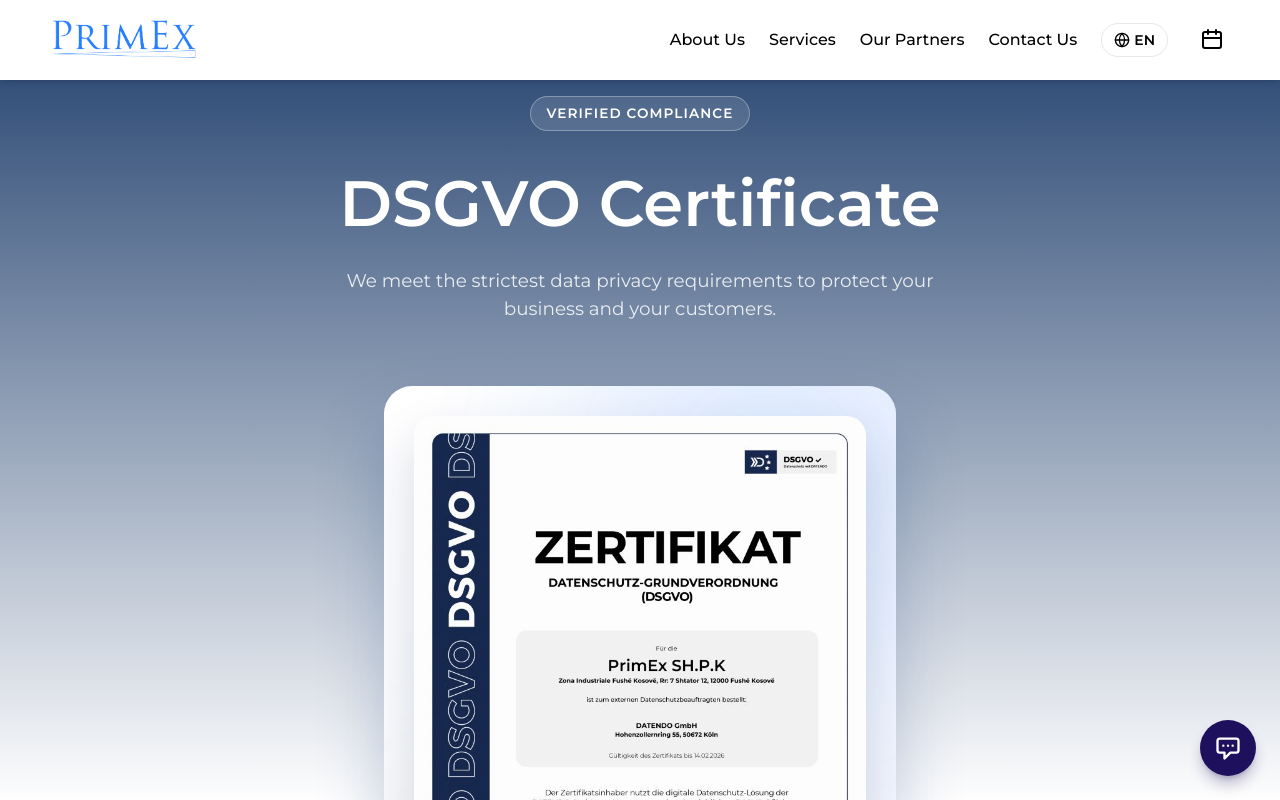
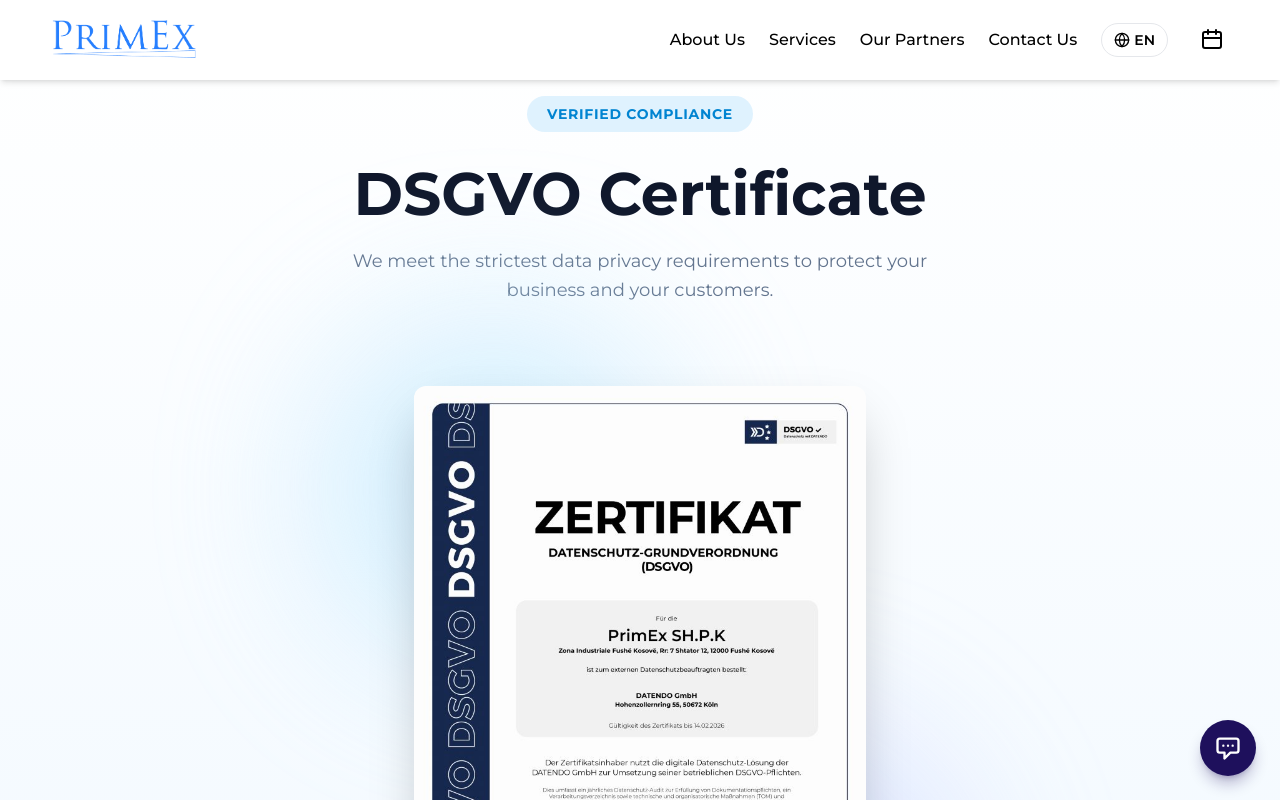
Before and after one commit to rinesaahmedi/primex, a React (Vite) app: page /certificate in a window 1280 px wide. Shown: the top 800 px of the page. Built offline with nearby package versions, Linux system fonts and the light colour scheme.

Commit message:
fixed the background of terms and certificates page

```diff
--- a/src/App.css
+++ b/src/App.css
@@ -79,8 +79,7 @@
   border-radius: 12px;
   font-weight: 600;
   font-size: 1rem;
-    transition: transform 180ms ease, box-shadow 180ms ease,
-        background 180ms ease;
+  transition: transform 180ms ease, box-shadow 180ms ease, background 180ms ease;
 }
 
 .hero-cta--primary {
@@ -215,7 +214,8 @@
   opacity: 0;
   transform: translateY(20px);
   filter: blur(8px);
-    transition: opacity 0.8s ease-out, transform 0.8s ease-out, filter 0.8s ease-out;
+  transition: opacity 0.8s ease-out, transform 0.8s ease-out,
+    filter 0.8s ease-out;
 }
 
 .animate-lift-blur.visible {
@@ -228,7 +228,8 @@
   opacity: 0;
   transform: translateY(15px);
   filter: blur(4px);
-    transition: opacity 0.6s ease-out, transform 0.6s ease-out, filter 0.6s ease-out;
+  transition: opacity 0.6s ease-out, transform 0.6s ease-out,
+    filter 0.6s ease-out;
 }
 
 .animate-lift-blur-subtle.visible {
@@ -256,7 +257,6 @@
 
 /* Floating animation for hero glows */
 @keyframes float {
-
   0%,
   100% {
     transform: translateY(0px);
@@ -276,122 +276,6 @@
   animation-delay: 1s;
 }
 
-/* Certificate page */
-.certificate-page {
-    min-height: 100vh;
-    display: flex;
-    flex-direction: column;
-    align-items: center;
-    background: linear-gradient(180deg, #1d3c6a 0%, #ffffff 70%);
-}
-
-.certificate-hero {
-    width: 100%;
-    max-width: 960px;
-    margin: 0 auto;
-    text-align: center;
-    padding: 6rem 1.5rem 3rem;
-    color: white;
-    opacity: 0;
-    transform: translateY(40px);
-    transition: opacity 500ms ease, transform 500ms ease;
-}
-
-.certificate-hero.visible {
-    opacity: 1;
-    transform: translateY(0);
-}
-
-.certificate-pill {
-    display: inline-flex;
-    align-items: center;
-    gap: 0.35rem;
-    padding: 0.4rem 1rem;
-    border-radius: 999px;
-    font-size: 0.85rem;
-    font-weight: 600;
-    text-transform: uppercase;
-    letter-spacing: 0.08em;
-    background: rgba(255, 255, 255, 0.12);
-    border: 1px solid rgba(255, 255, 255, 0.3);
-}
-
-.certificate-title {
-    font-size: clamp(2.5rem, 5vw, 4rem);
-    font-weight: 600;
-    margin-top: 1.5rem;
-}
-
-.certificate-subtitle {
-    margin-top: 1rem;
-    font-size: 1.15rem;
-    color: rgba(255, 255, 255, 0.85);
-    max-width: 640px;
-    margin-left: auto;
-    margin-right: auto;
-}
-
-.certificate-view {
-    width: 100%;
-    display: flex;
-    justify-content: center;
-    padding: 1rem 1.5rem 4rem;
-    opacity: 0;
-    transform: translateY(40px) scale(0.98);
-    transition: opacity 600ms ease, transform 600ms ease;
-}
-
-.certificate-view.visible {
-    opacity: 1;
-    transform: translateY(0) scale(1);
-}
-
-.certificate-frame {
-    position: relative;
-    width: min(90vw, 960px);
-    padding: 2.5rem;
-    border-radius: 28px;
-    background: linear-gradient(135deg, #ffffff 0%, #eef3ff 100%);
-    box-shadow: 0 35px 65px rgba(18, 59, 120, 0.25);
-    overflow: hidden;
-}
-
-.certificate-glow {
-    position: absolute;
-    width: 420px;
-    height: 420px;
-    border-radius: 999px;
-    filter: blur(90px);
-    opacity: 0.35;
-    animation: pulseGlow 6s ease-in-out infinite;
-    pointer-events: none;
-}
-
-.certificate-glow--one {
-    top: -120px;
-    right: -80px;
-    background: rgba(35, 120, 255, 0.4);
-}
-
-.certificate-glow--two {
-    bottom: -140px;
-    left: -60px;
-    background: rgba(255, 209, 122, 0.3);
-    animation-delay: 1.5s;
-}
-
-.certificate-image {
-    position: relative;
-    width: 100%;
-    border-radius: 20px;
-    box-shadow: 0 25px 50px rgba(13, 31, 63, 0.16);
-    transition: transform 450ms ease;
-}
-
-.certificate-frame:hover .certificate-image {
-    transform: translateY(-4px) scale(1.01);
-}
-
 @keyframes pulseGlow {
   0% {
     transform: scale(0.95);
@@ -408,40 +292,3 @@
     opacity: 0.3;
   }
 }
-
-.terms-meta {
-    display: flex;
-    flex-wrap: wrap;
-    justify-content: space-between;
-    gap: 0.75rem;
-    font-size: 0.95rem;
-    font-weight: 600;
-    color: rgba(13, 31, 63, 0.8);
-    margin-bottom: 1.5rem;
-}
-
-.terms-body {
-    white-space: pre-wrap;
-    font-family: "Inter", system-ui, -apple-system, BlinkMacSystemFont, "Segoe UI", sans-serif;
-    font-size: 1rem;
-    line-height: 1.7;
-    color: rgba(11, 21, 48, 0.85);
-    max-height: 70vh;
-    overflow-y: auto;
-    padding-right: 0.5rem;
-}
-
-.terms-body::-webkit-scrollbar {
-    width: 6px;
-}
-
-.terms-body::-webkit-scrollbar-thumb {
-    background: rgba(35, 120, 255, 0.4);
-    border-radius: 999px;
-}
-
-.terms-message {
-    text-align: center;
-    font-size: 1rem;
-    line-height: 1.6;
-}
--- a/src/locales/de/translation.json
+++ b/src/locales/de/translation.json
@@ -191,7 +191,7 @@
         },
         {
           "name": "Zertifikate",
-          "url": "/certificates",
+          "url": "/certificate",
           "external": false
         }
       ]
--- a/src/pages/CertificatePage.jsx
+++ b/src/pages/CertificatePage.jsx
@@ -1,5 +1,5 @@
 import React, { useEffect, useState } from "react";
-import Certificate from "../images/certificate.png"; // Adjust the path if needed
+import Certificate from "../images/certificate.png"; // Adjust path if needed
 
 function CertificatePage() {
   const [showHero, setShowHero] = useState(false);
@@ -16,42 +16,57 @@
   }, []);
 
   return (
-    <div className="certificate-page">
-      {/* Header Section */}
-      <div className={`certificate-hero ${showHero ? "visible" : ""}`}>
-        <p className="certificate-pill">Verified Compliance</p>
-        <h1 className="certificate-title">DSGVO Certificate</h1>
-        <p className="certificate-subtitle">
+    // Page Container: White -> Light Blue Gradient
+    <div className="min-h-screen w-full flex flex-col items-center bg-gradient-to-b from-white to-[#F0F8FF] text-slate-800 overflow-x-hidden pb-16">
+      {/* Header / Hero Section */}
+      <div
+        className={`w-full max-w-4xl mx-auto text-center pt-24 pb-12 px-6 transition-all duration-700 ease-out transform ${
+          showHero ? "opacity-100 translate-y-0" : "opacity-0 translate-y-8"
+        }`}
+      >
+        {/* Pill */}
+        <div className="inline-flex items-center gap-1.5 px-5 py-2 rounded-full text-sm font-bold uppercase tracking-wider bg-sky-100 text-sky-600 mb-6">
+          Verified Compliance
+        </div>
+
+        {/* Title */}
+        <h1 className="text-4xl md:text-5xl lg:text-6xl font-extrabold text-slate-900 mb-4 leading-tight">
+          DSGVO Certificate
+        </h1>
+
+        {/* Subtitle */}
+        <p className="text-lg text-slate-500 max-w-xl mx-auto leading-relaxed">
           We meet the strictest data privacy requirements to protect your
           business and your customers.
         </p>
       </div>
 
-      {/* Content Section */}
-      <div className={`certificate-view ${showCertificate ? "visible" : ""}`}>
+      {/* Content / Image Section */}
+      <div
+        className={`w-full flex justify-center px-6 pb-16 transition-all duration-1000 ease-out transform ${
+          showCertificate
+            ? "opacity-100 translate-y-0 scale-100"
+            : "opacity-0 translate-y-10 scale-95"
+        }`}
+      >
         <div
-          className="certificate-frame"
-          // 👇 ADDED STYLES HERE TO SHRINK THE CONTAINER
-          style={{
-            width: "fit-content", // Shrinks the box to fit the image size
-            margin: "0 auto", // Centers the box horizontally
-            padding: "30px", // Adds nice spacing inside the box
-            position: "relative", // Keeps the glow effects inside
-          }}
+          className="relative w-fit mx-auto p-8 z-10"
+          // We keep this specific style to shrink-wrap the image perfectly
+          style={{ width: "fit-content" }}
         >
-          <div className="certificate-glow certificate-glow--one" />
-          <div className="certificate-glow certificate-glow--two" />
+          {/*
+            Background Glows
+            Using arbitrary values for exact sizes/colors to match your design
+          */}
+          <div className="absolute w-[350px] h-[350px] bg-sky-200 rounded-full blur-[80px] opacity-60 -top-10 -left-16 -z-10 animate-pulse" />
+          <div className="absolute w-[400px] h-[400px] bg-indigo-200 rounded-full blur-[80px] opacity-60 -bottom-16 -right-16 -z-10 animate-pulse delay-700" />
+
+          {/* Certificate Image */}
           <img
             src={Certificate}
             alt="DSGVO Certificate"
-            className="certificate-image"
-            // 👇 IMAGE STYLES FROM PREVIOUS STEP
-            style={{
-              maxHeight: "80vh", // Limits height so you don't have to scroll
-              width: "auto", // Keeps the image shape correct
-              maxWidth: "100%", // Ensures it fits on mobile screens
-              display: "block",
-            }}
+            className="relative block w-auto max-w-full rounded-xl bg-white shadow-2xl"
+            style={{ maxHeight: "80vh" }}
           />
         </div>
       </div>
```
Also changed, not shown: src/pages/Terms.jsx (+55 -14 lines). Lines whose indentation alone changed are shown as unchanged.
